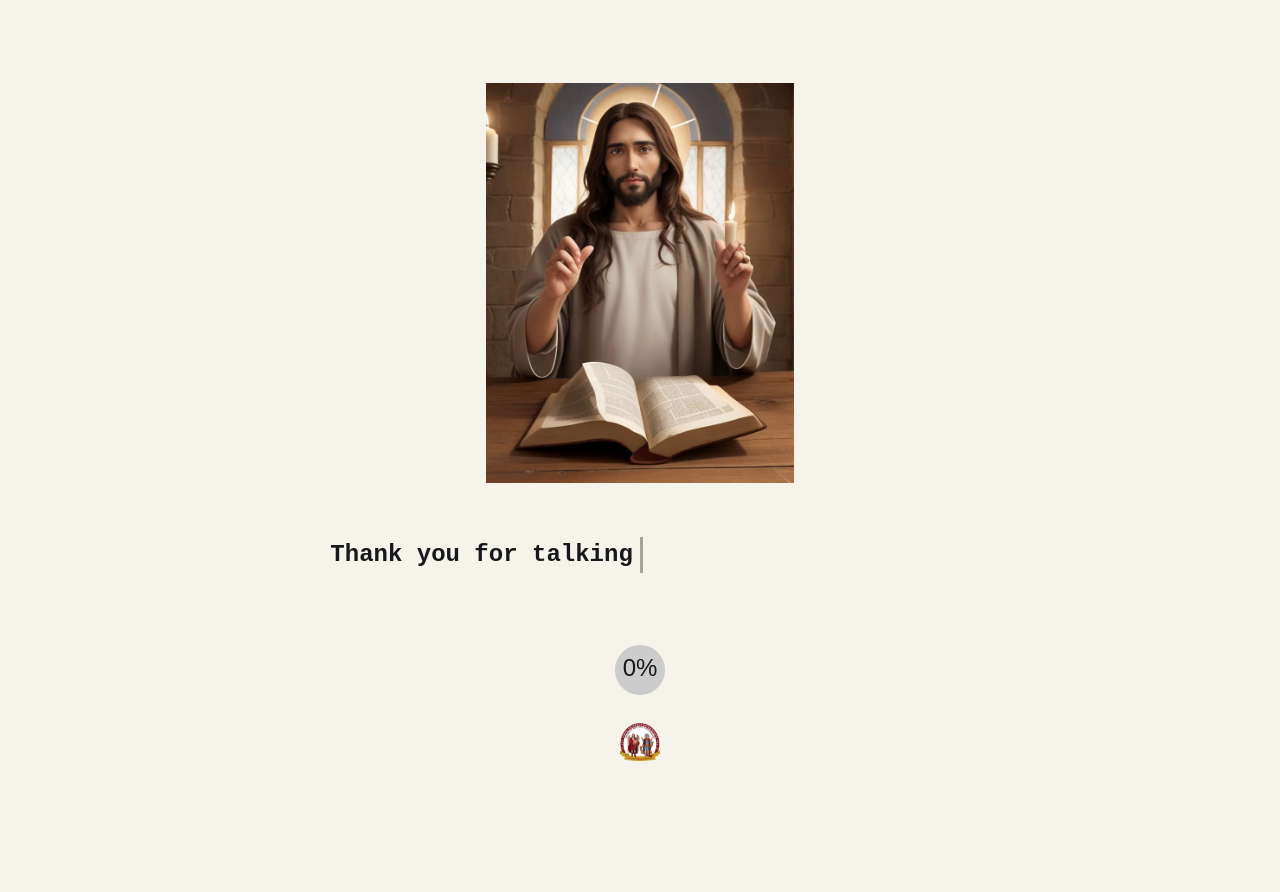
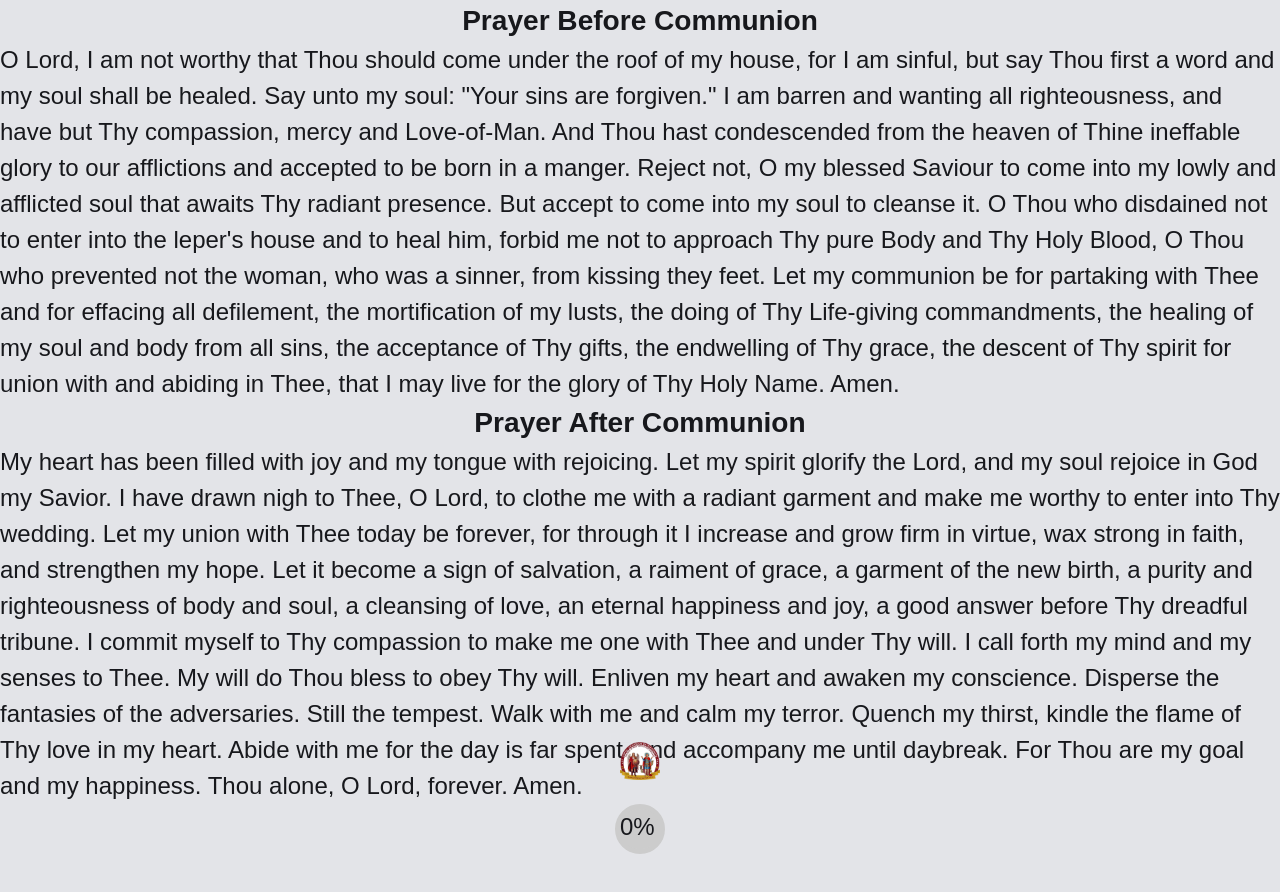
Before and after one commit to BAOLES/Agpeya, a plain HTML site: page subpage601.html in a window 1280 px wide. Before the commit the page ends 800 px from the top, so only its background shows below. Drawn offline with Linux system fonts and the light colour scheme.

Commit message:
update 601, 701

```diff
--- a/script6.js
+++ b/script6.js
@@ -9,6 +9,7 @@ let progress6 = localStorage.getItem("progress6") ? parseInt(localStorage.getIte
 
 // Update the progress circle on page load
 updateProgressCircle6();
+
 
 
 // Listen for clicks on progress1links
@@ -57,7 +58,7 @@ progressLinks6.forEach(link => {
 function updateProgressCircle6() {
     progressCircle6.textContent = `${progress6}%`;
     const angle = (progress6 / 100) * 360;
-    progressCircle6.style.backgroundImage = `conic-gradient(#3498db ${angle}deg, #CCC ${angle}deg)`;
+    progressCircle6.style.backgroundImage = `conic-gradient(#3698db ${angle}deg, #CCC ${angle}deg)`;
 }
 
 
@@ -70,7 +71,7 @@ function clearTextContent() {
     // Check if it's past midnight (00:00:00)
     if (hours === 0 && minutes === 0 && seconds >= 0) {
       // Clear text content for progress1 and progress2
-      updateProgressCircle6();
+      updateProgressCircle1();
       localStorage.removeItem("progress6");
       // Stop the interval once the content is cleared
       clearInterval(intervalId);
--- a/styles.css
+++ b/styles.css
@@ -743,5 +743,5 @@ body {
   max-width: 800px; /* Adjust the maximum width as needed */
   max-height: 400px; /* Adjust the maximum height as needed */
   position:center;
-  margin: 1cqh;
+
 }
--- a/subpage601.html
+++ b/subpage601.html
@@ -7,16 +7,24 @@
     <title>Bible</title>
 </head>
 <body>
-    <br>
-    <a href="index.html" class="read" >
-      <img src="readwzme.webp" alt="read">
-    </a>
-  </br>
-  <h1>Thank you for talking to me Dear .. Jesus .</h1>
-<p class="subtitle">See you tomorrow!</p>
+  <h3> Prayer Before Communion</h3>
 
-<!--<a href="https://youtube.com/kevinpowell" id="yt-link">See how I created this over on YT</a>-->
+  O Lord, I am not worthy that Thou should come under the roof of my house, for I am sinful, but say Thou first a word and my soul shall be healed. Say unto my soul: "Your sins are forgiven." I am barren and wanting all righteousness, and have but Thy compassion, mercy and Love-of-Man. And Thou hast condescended from the heaven of Thine ineffable glory to our afflictions and accepted to be born in a manger.
 
+  Reject not, O my blessed Saviour to come into my lowly and afflicted soul that awaits Thy radiant presence. But accept to come into my soul to cleanse it.
+
+  O Thou who disdained not to enter into the leper's house and to heal him, forbid me not to approach Thy pure Body and Thy Holy Blood, O Thou who prevented not the woman, who was a sinner, from kissing they feet.
+
+  Let my communion be for partaking with Thee and for effacing all defilement, the mortification of my lusts, the doing of Thy Life-giving commandments, the healing of my soul and body from all sins, the acceptance of Thy gifts, the endwelling of Thy grace, the descent of Thy spirit for union with and abiding in Thee, that I may live for the glory of Thy Holy Name. Amen.
+
+  <h3> Prayer After Communion</h3>
+  My heart has been filled with joy and my tongue with rejoicing. Let my spirit glorify the Lord, and my soul rejoice in God my Savior. I have drawn nigh to Thee, O Lord, to clothe me with a radiant garment and make me worthy to enter into Thy wedding.
+
+Let my union with Thee today be forever, for through it I increase and grow firm in virtue, wax strong in faith, and strengthen my hope. Let it become a sign of salvation, a raiment of grace, a garment of the new birth, a purity and righteousness of body and soul, a cleansing of love, an eternal happiness and joy, a good answer before Thy dreadful tribune.
+
+I commit myself to Thy compassion to make me one with Thee and under Thy will. I call forth my mind and my senses to Thee. My will do Thou bless to obey Thy will.
+
+Enliven my heart and awaken my conscience. Disperse the fantasies of the adversaries. Still the tempest. Walk with me and calm my terror. Quench my thirst, kindle the flame of Thy love in my heart. Abide with me for the day is far spent, and accompany me until daybreak. For Thou are my goal and my happiness. Thou alone, O Lord, forever. Amen.
 <div class="progress-circle6" id="progressCircle6"></div>
 <a href="index.html" class="progress-link6" data-increment="100"> </a>
 <script src="script6.js"></script>
@@ -26,95 +34,5 @@
   </a>
 
 </body>
-<style>
-    :root {
-  --bg-color: hsl(49 37% 94%);
-  --typewriterSpeed: 8s;
-  --typewriterCharacters: 24;
-}
 
-body {
-  margin: 0;
-  font-family: "Source Sans Pro", sans-serif;
-  min-height: 100vh;
-  display: grid;
-  place-content: center;
-  text-align: center;
-  background: var(--bg-color);
-}
-
-h1 {
-  font-size: clamp(1rem, 1vw + 1rem, 1rem);
-  position: relative;
-  font-family: "Source Code Pro", monospace;
-  position: relative;
-  width: max-content;
-}
-
-h1::before,
-h1::after {
-  content: "";
-  position: absolute;
-  top: 0;
-  right: 0;
-  bottom: 0;
-  left: 0;
-}
-
-h1::before {
-  background: var(--bg-color);
-  animation: typewriter var(--typewriterSpeed)
-    steps(var(--typewriterCharacters)) 1s forwards;
-}
-
-h1::after {
-  width: 0.125em;
-  background: black;
-  animation: typewriter var(--typewriterSpeed)
-      steps(var(--typewriterCharacters)) 1s forwards,
-    blink 750ms steps(var(--typewriterCharacters)) infinite;
-}
-
-.subtitle {
-  color: hsl(0 0% 0% / 0.7);
-  font-size: 2rem;
-  font-weight: 400;
-  opacity: 0;
-  transform: translateY(3rem);
-  animation: fadeInUp 2s ease calc(var(--typewriterSpeed) + 2s) forwards;
-}
-
-@keyframes typewriter {
-  to {
-    left: 100%;
-  }
-}
-
-@keyframes blink {
-  to {
-    background: transparent;
-  }
-}
-
-@keyframes fadeInUp {
-  to {
-    opacity: 1;
-    transform: translateY(0);
-  }
-}
-
-#yt-link {
-  position: absolute;
-  bottom: 2em;
-  width: 100%;
-  color: hsl(0 0 0 / 0.7);
-
-  &:hover,
-  &:focus {
-    color: teal;
-  }
-}
-
-
-</style>
 </html>
```
Also changed, not shown: index.html (+2 -2 lines), report2.html (+20 -1 lines), subpage101.html (+1 -1 lines), subpage701.html (+14 -8 lines). Lines whose indentation alone changed are shown as unchanged.
